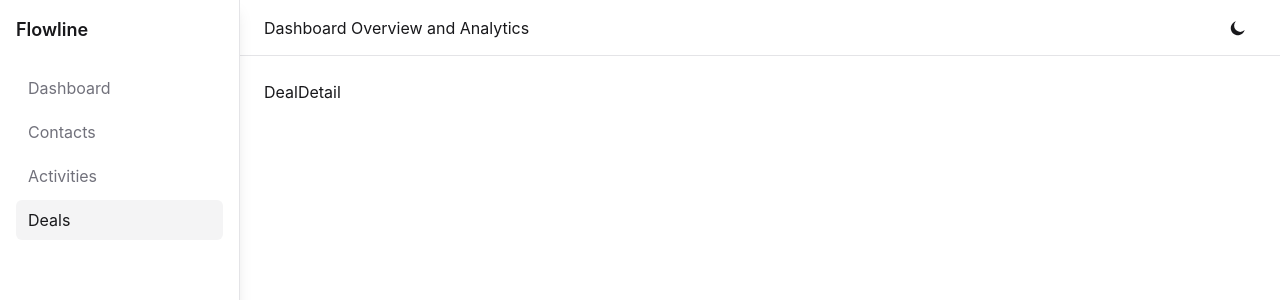
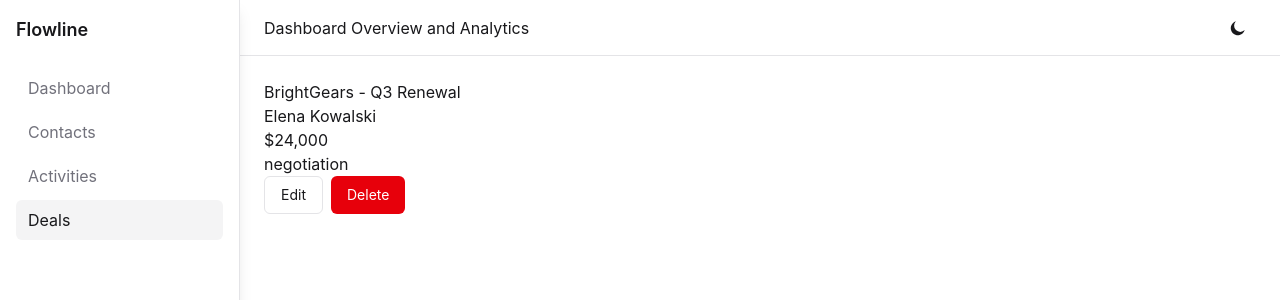
Before and after one commit to FiratCanTas/flowline, a React (Vite) app: page /deals/1 in a window 1280 px wide. Shown: the top 300 px of the page. Built offline with nearby package versions, Linux system fonts and the light colour scheme.

Commit message:
feat: add deal detail

```diff
--- a/src/pages/DealDetail.jsx
+++ b/src/pages/DealDetail.jsx
@@ -1,5 +1,79 @@
+import { useMutation, useQuery, useQueryClient } from '@tanstack/react-query';
+import { deleteDeal, getDeals } from '../features/deals/api/deals';
+import { Link, useNavigate, useParams } from 'react-router';
+import Button from '../components/ui/Button';
+import { getContacts } from '../features/contacts/api/contacts';
+
 const DealDetail = () => {
-  return <>DealDetail</>;
+  const { id: dealId } = useParams();
+  const queryClient = useQueryClient();
+  const navigate = useNavigate();
+
+  const {
+    data: deals,
+    isLoading: isDealsLoading,
+    error: dealsError,
+  } = useQuery({
+    queryKey: ['deals'],
+    queryFn: getDeals,
+  });
+
+  const {
+    data: contacts,
+    isLoading: isContactsLoading,
+    error: contactsError,
+  } = useQuery({
+    queryKey: ['contacts'],
+    queryFn: getContacts,
+  });
+
+  const { mutate: deleteDealMutation, isPending } = useMutation({
+    mutationKey: ['delete deal'],
+    mutationFn: (id) => deleteDeal(id),
+    onSuccess: () => {
+      queryClient.invalidateQueries({ queryKey: ['deals'] });
+      navigate('/deals');
+    },
+  });
+
+  const deal = deals?.find((deal) => deal.id === dealId);
+
+  if (isDealsLoading || isContactsLoading) {
+    return <span>Loading...</span>;
+  } else if (dealsError || contactsError) {
+    return <span>{dealsError?.message || contactsError?.message}</span>;
+  } else if (!deal) return <p>The deal has not found.</p>;
+
+  const { title, value, stage } = deal;
+
+  const contact = contacts?.find((contact) => contact.id === deal.contactId);
+
+  const handleDeleteDeal = () => {
+    const result = window.confirm('Do you want to delete the deal?');
+    if (result) {
+      deleteDealMutation(dealId);
+    }
+  };
+
+  return (
+    <div>
+      <p>{title}</p>
+      <p>{contact?.name}</p>
+      <p>${value.toLocaleString()}</p>
+      <p>{stage}</p>
+      <div className="flex gap-2">
+        <Link
+          className="bg-surface-1 text-text border-border hover:bg-surface-2 focus-visible:outline-focus-ring rounded-md border px-4 py-2 text-sm outline-offset-2"
+          to={`./edit`}
+        >
+          Edit
+        </Link>
+        <Button variant="danger" disabled={isPending} onClick={handleDeleteDeal}>
+          Delete
+        </Button>
+      </div>
+    </div>
+  );
 };
 
 export default DealDetail;
```
